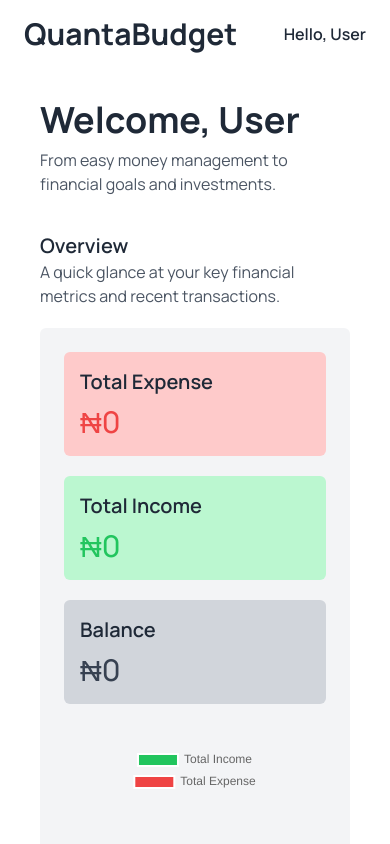
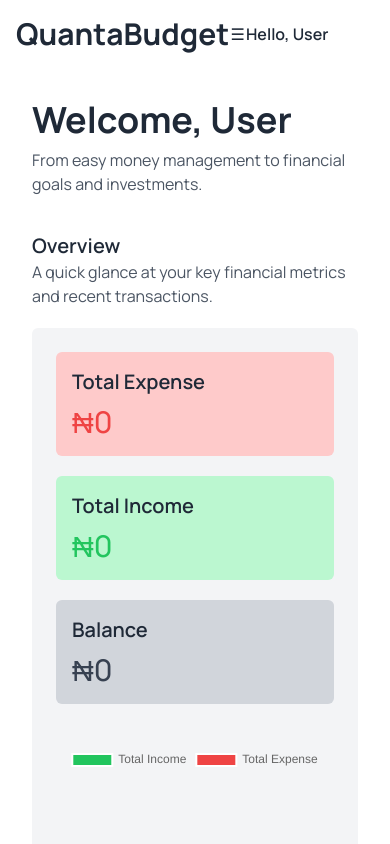
Before and after one commit to AlexUdeogu/finance-system, a React (Vite) app: page /dashboard in a window 390 px wide. Shown: the top 844 px of the page. Built offline with nearby package versions, Linux system fonts and the light colour scheme; no server answers.

Commit message:
Pushing code for production/ deployment changes the favicon

```diff
--- a/src/components/info.jsx
+++ b/src/components/info.jsx
@@ -288,7 +288,7 @@
           {/* Second Half */}
           <div className="flex flex-col justify-center items-center w-full lg:w-1/2">
             {/* Doughnut Chart */}
-            <div className='flex justify-center items-center w-full' style={{ height: '500px', maxWidth: '600px' }}>
+            <div className='flex justify-center items-center w-full' style={{ height: '300px', maxWidth: '600px' }}>
               <Doughnut
                 data={data}
                 options={options}
@@ -311,7 +311,7 @@
         <h2 className="text-xl sm:text-2xl text-gray-800  font-semibold ">Line Chart</h2>
         <p className='text-gray-600 mb-5'>Visualize your financial trends over time.</p>
         <div className="flex justify-center rounded-md p-4 sm:p-10 bg-gray-100 mx-auto items-center">
-          <div className='bg-white rounded-md p-4 sm:p-10 w-full' style={{ height: '400px' }}>
+          <div className='bg-white rounded-md p-4 sm:p-10 w-full' style={{ height: '300px' }}>
             <Line
               data={lineChartData}
               options={{
--- a/src/pages/dashboard.jsx
+++ b/src/pages/dashboard.jsx
@@ -8,6 +8,7 @@
   const [activeLink, setActiveLink] = useState('');
   const [username, setUsername] = useState('');
   const [hasData, setHasData] = useState(true); // New state to track if data exists
+  const [isMenuOpen, setIsMenuOpen] = useState(false); // State for dropdown menu
 
   useEffect(() => {
     setActiveLink(location.pathname);
@@ -78,37 +79,63 @@
     }
   };
 
+  const handleLinkClick = () => {
+    setIsMenuOpen(false); // Close the dropdown when a link is clicked
+  };
+
   return (
     <div className='font-manrope'>
-      <div className="sticky top-0 z-40 w-full backdrop-blur flex-none transition-colors duration-500 lg:z-50 lg:border-b lg:border-slate-900/10 dark:border-slate-300/[0.06] bg-white/95 supports-backdrop-blur:bg-white/60 dark:bg-transparent">
-        <div className="container mx-auto px-6 py-4 flex items-center justify-between">
+      <div className="sticky top-0 z-40 w-full backdrop-blur flex-none transition-colors duration-500 lg:z-50 lg:border-b lg:border-slate-900/10 dark:border-slate-300/[0.06] bg-white/95">
+        <div className="container mx-auto px-4 sm:px-6 py-4 flex items-center justify-between">
           <Link to="/">
             <h1 className="text-3xl font-bold text-gray-800">QuantaBudget</h1>
           </Link>
 
+          {/* Dropdown for small screens */}
+          <div className="lg:hidden">
+            <button onClick={() => setIsMenuOpen(!isMenuOpen)} className="text-gray-800 focus:outline-none">
+              ☰
+            </button>
+            {isMenuOpen && (
+              <div className="absolute bg-white shadow-lg rounded-md mt-2">
+                <Link to="/dashboard/info" onClick={handleLinkClick} className="block px-4 py-2 text-gray-800 hover:bg-yellow-400">
+                  Dashboard
+                </Link>
+                <Link to="/dashboard/income" onClick={handleLinkClick} className="block px-4 py-2 text-gray-800 hover:bg-yellow-400">
+                  Incomes
+                </Link>
+                <Link to="/dashboard/expense" onClick={handleLinkClick} className="block px-4 py-2 text-gray-800 hover:bg-yellow-400">
+                  Expenses
+                </Link>
+              </div>
+            )}
+          </div>
+
           <div className="hidden lg:flex flex-grow justify-start items-center ml-12 font-bold space-x-10">
             <Link
               to="/dashboard/info"
-              className={`text-gray-800  transition duration-300 ${activeLink === '/dashboard/info' ? 'text-yellow-400' : 'hover:text-yellow-400'}`}
+              className={`text-gray-800 transition duration-300 ${activeLink === '/dashboard/info' ? 'text-yellow-400' : 'hover:text-yellow-400'}`}
             >
               Dashboard
             </Link>
             <Link
               to="/dashboard/income"
-              className={`text-gray-800  transition duration-300 ${activeLink === '/dashboard/income' ? 'text-yellow-400' : 'hover:text-yellow-400'}`}
+              className={`text-gray-800 transition duration-300 ${activeLink === '/dashboard/income' ? 'text-yellow-400' : 'hover:text-yellow-400'}`}
             >
               Incomes
             </Link>
             <Link
               to="/dashboard/expense"
-              className={`text-gray-800  transition duration-300 ${activeLink === '/dashboard/expense' ? 'text-yellow-400' : 'hover:text-yellow-400'}`}
+              className={`text-gray-800 transition duration-300 ${activeLink === '/dashboard/expense' ? 'text-yellow-400' : 'hover:text-yellow-400'}`}
             >
               Expenses
             </Link>
           </div>
 
           <div className="flex items-center space-x-4">
-            <p className='font-semibold text-gray-800 '>Hello, {username || 'User'}</p>
+            <p className='font-semibold text-gray-800 truncate w-32' title={username || 'User'}>
+              Hello, {username || 'User'}
+            </p>
             <button
               onClick={downloadUserHistory}
               className="text-black bg-yellow-400 hover:bg-black font-bold hover:text-white py-2 px-4 rounded-full transition duration-300 hidden lg:block"
@@ -125,7 +152,7 @@
         </div>
       </div>
 
-      <div className='container mx-auto px-6 py-4'>
+      <div className='container mx-auto px-4 sm:px-6 py-4'>
         {location.pathname === '/dashboard/info' && !hasData ? (
           <NoData />
         ) : (
```
